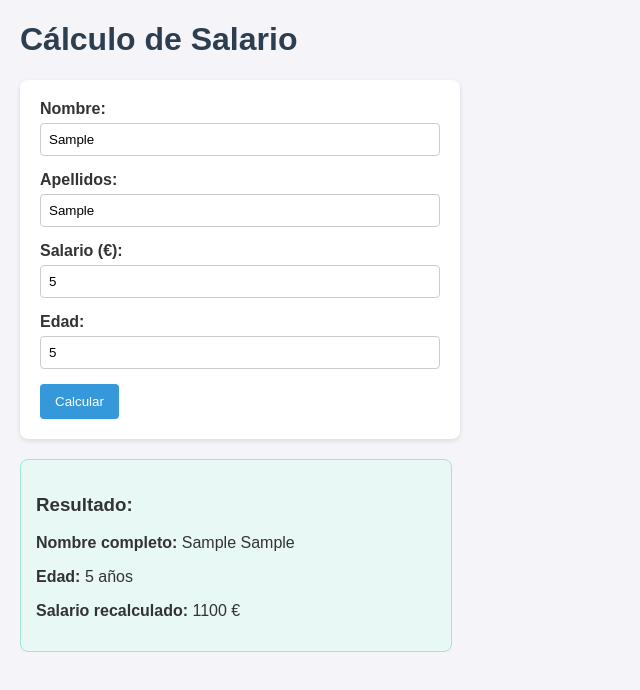
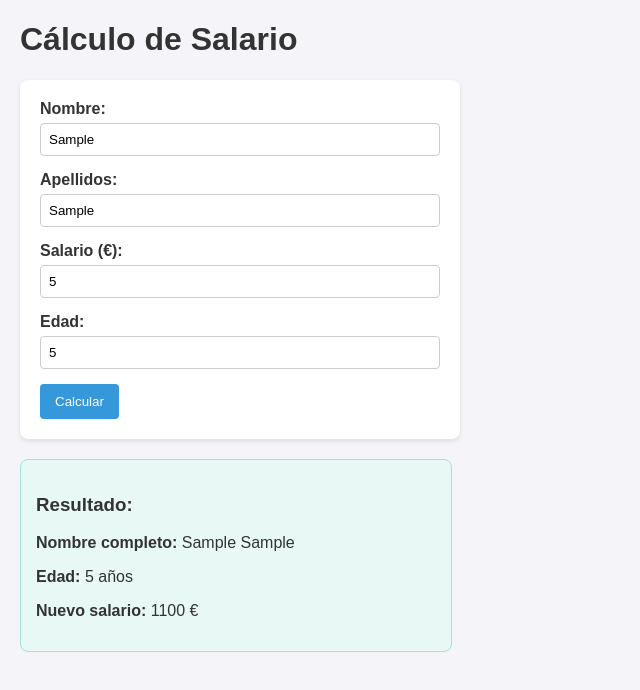
Before and after one commit to danielmutis10-hash/DEC, a plain HTML site: page Calculo_Salario/index.html in a window 1280 px wide. Both pictures are taken after typing "Sample", "Sample", "5", "5" into the empty fields and a click on the button "Calcular". Shown: the whole page, without its empty margins (0-640 px from the left). Drawn offline with Linux system fonts and the light colour scheme.

Commit message:
cambios en el ejercicio

```diff
--- a/Calculo_Salario/css/main.css
+++ b/Calculo_Salario/css/main.css
@@ -6,7 +6,7 @@ body {
 }
 
 h1 {
-            color: #2c3e50;
+  color: #333;
 }
 
 form {
@@ -14,7 +14,7 @@ body {
   padding: 20px;
   border-radius: 8px;
   max-width: 400px;
-            box-shadow: 0 2px 5px rgba(0,0,0,0.1);
+  box-shadow: 0 2px 5px rgba(0, 0, 0, 0.1);
 }
 
 .campo {
--- a/Calculo_Salario/js/main.js
+++ b/Calculo_Salario/js/main.js
@@ -7,10 +7,10 @@ function calcularSalario() {
 
   let nuevoSalario = salario;
 
-  if (salario > 2000){
+  if (salario > 2000) {
     //si el salario se mantiene por encima de los 2000 o es superior no hacer nada
     nuevoSalario = salario;
-  } else if (salario >= 1000 && salario <= 2000){
+  } else if (salario >= 1000 && salario <= 2000) {
     // Si el salario está entre 1000 y 2000
     if (edad > 45) {
       // Mayor de 45, sube un 3%
@@ -34,11 +34,11 @@ function calcularSalario() {
   }
 
   // Mostrar el resultado en el documento de forma básica
-    let divResultado = document.getElementById("resultado");
-    divResultado.style.display = "block";//uso de css dentro del script
-    //uso de html para el final del script y que esté dentro del html
-    divResultado.innerHTML = "<h3>Resultado:</h3>" +
-        "<p><strong>Nombre completo:</strong> " + nombre + " " + apellidos + "</p>" +
-        "<p><strong>Edad:</strong> " + edad + " años</p>" +
-        "<p><strong>Salario recalculado:</strong> " + nuevoSalario + " €</p>";
+  let divResultado = document.getElementById("resultado");
+  divResultado.style.display = "block"; //uso de css dentro del script
+  //uso de html para el final del script y que esté dentro del html
+  divResultado.innerHTML = "<h3>Resultado:</h3>" +
+    "<p><strong>Nombre completo:</strong> " + nombre + " " + apellidos + "</p>" +
+    "<p><strong>Edad:</strong> " + edad + " años</p>" +
+    "<p><strong>Nuevo salario:</strong> " + nuevoSalario + " €</p>";
 }
```
Lines whose indentation alone changed are shown as unchanged.
